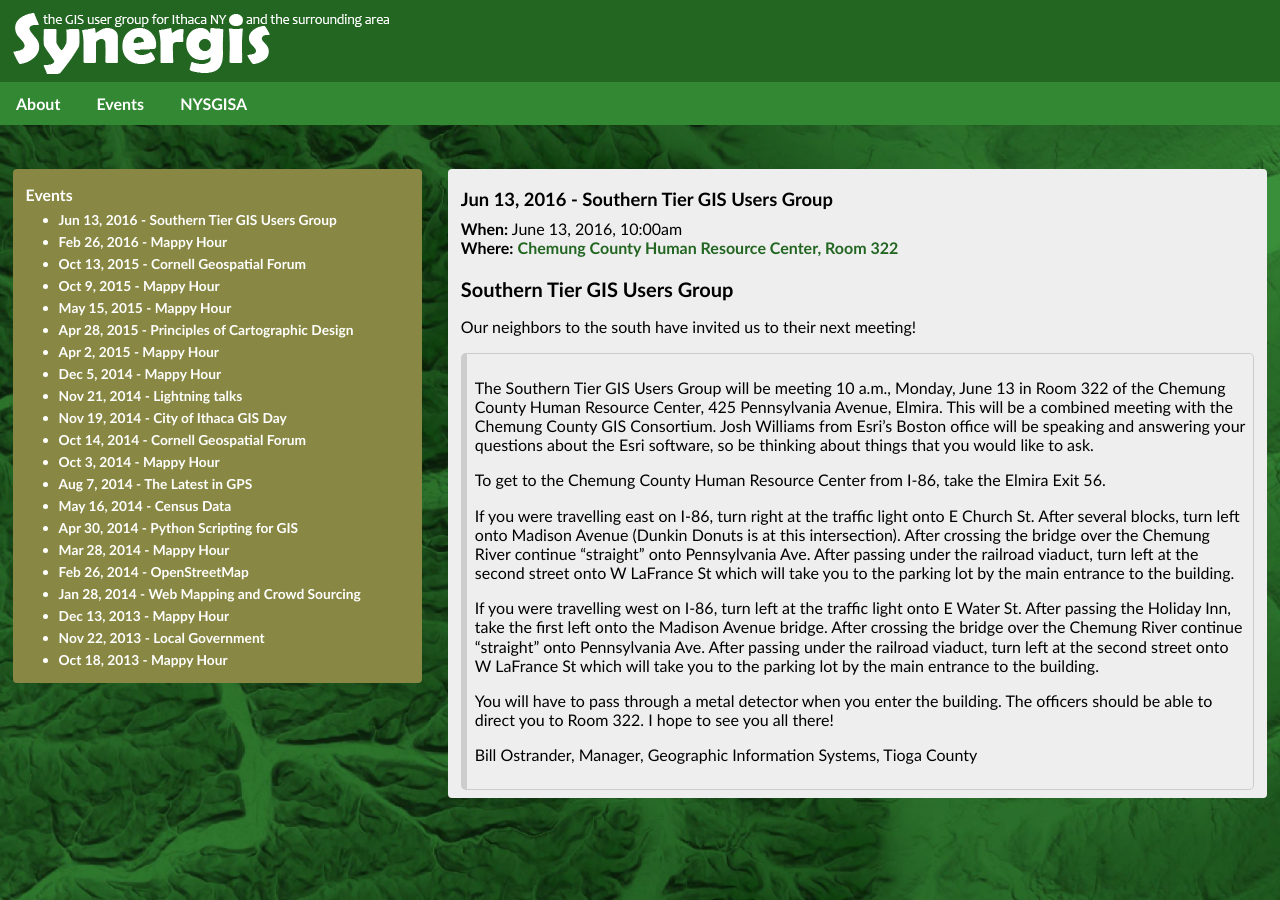
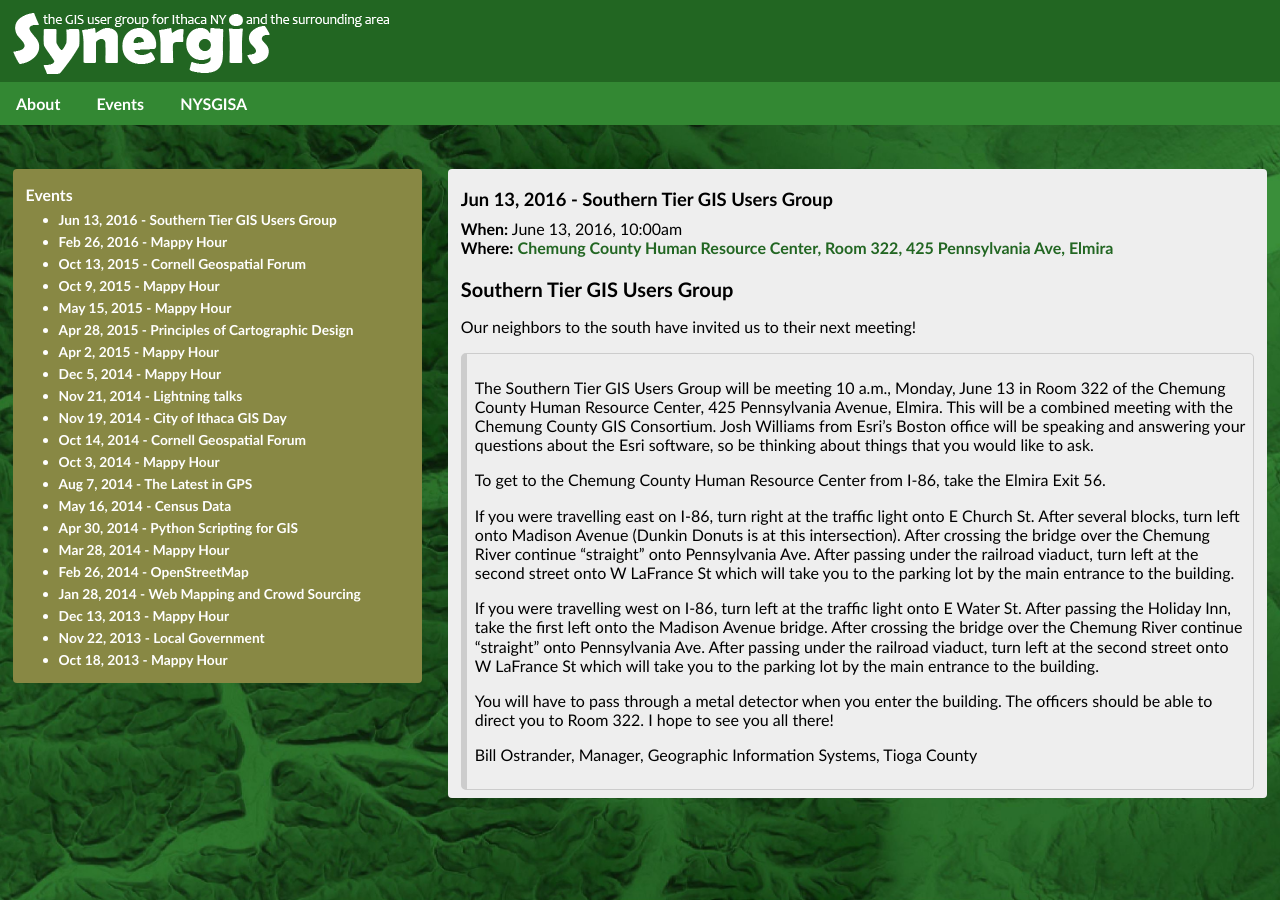
Before and after one commit to synergis-ny/synergis-ny.github.io, a Jekyll site: the page built from events/_posts/2016-06-13-southern-tier.md, in a window 1280 px wide. Built offline with Jekyll 4.4.1, drawn with Linux system fonts in a browser that asks for light colours.

Commit message:
Update 2016-06-13-southern-tier.md

```diff
--- a/events/_posts/2016-06-13-southern-tier.md
+++ b/events/_posts/2016-06-13-southern-tier.md
@@ -1,7 +1,7 @@
 ---
 layout: event
 title: Jun 13, 2016 - Southern Tier GIS Users Group
-location: Chemung County Human Resource Center, Room 322
+location: Chemung County Human Resource Center, Room 322, 425 Pennsylvania Ave, Elmira
 address: 425 Pennsylvania Ave, Elmira, NY 14904
 time: 10:00am
 category: events
```
